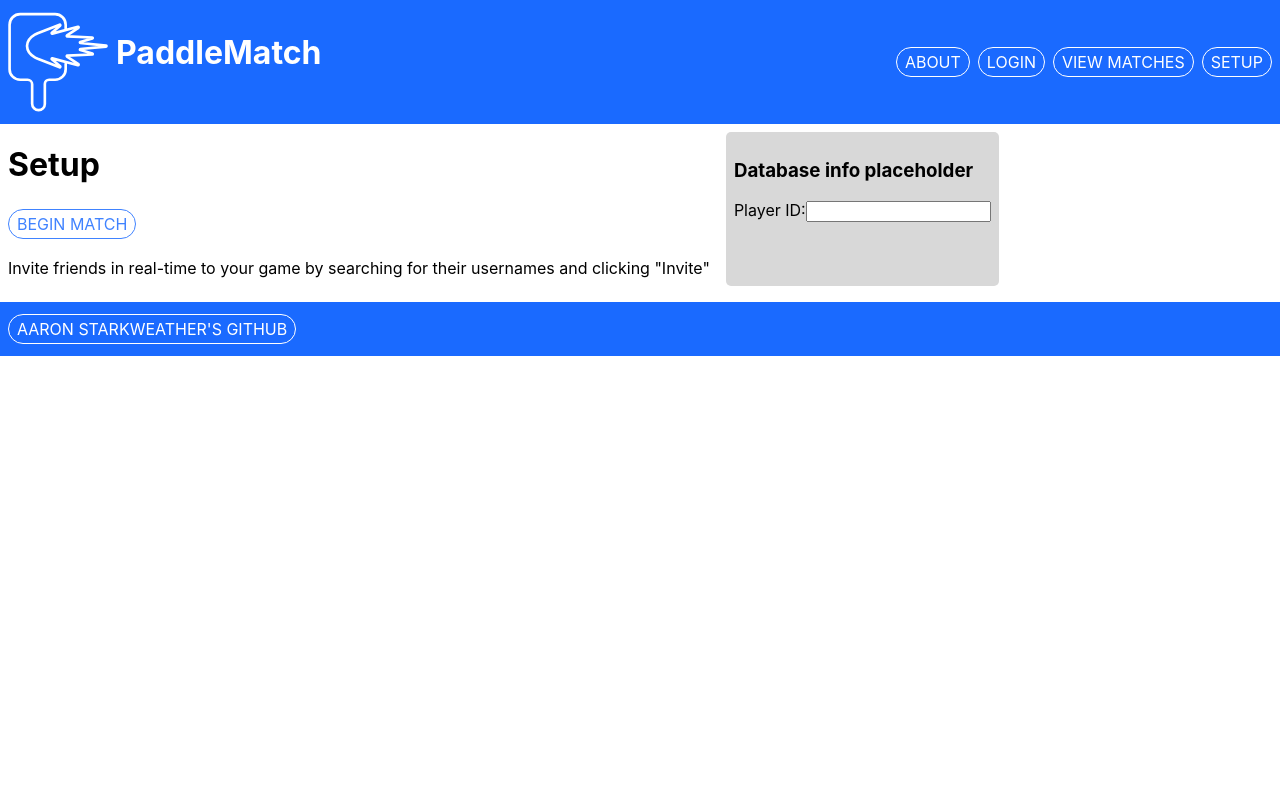
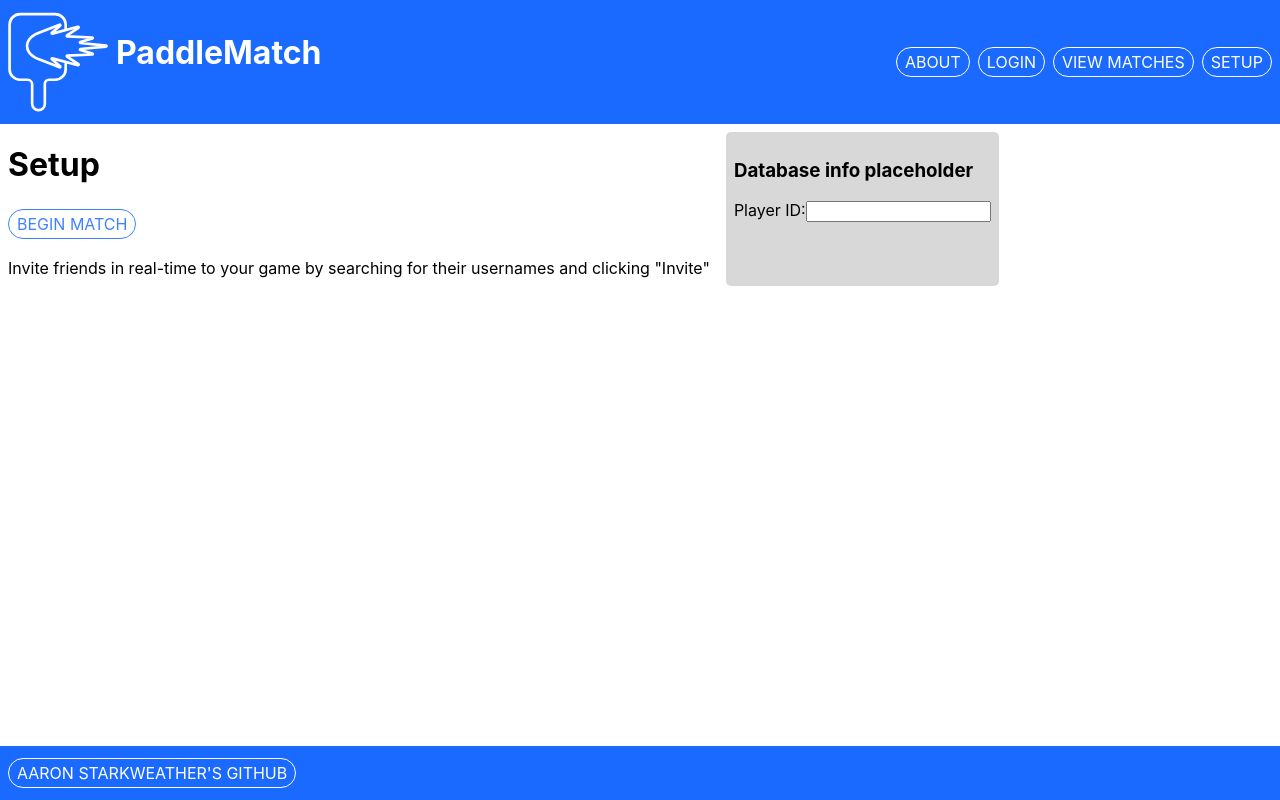
Before and after one commit to aaronstarky/startup, a React (Create React App) app in the folder my-react/: page /setup in a window 1280 px wide. Built offline with nearby package versions, Linux system fonts and the light colour scheme.

Commit message:
Finished setup page and navigation to tracking page

```diff
--- a/my-react/src/headerStyles.css
+++ b/my-react/src/headerStyles.css
@@ -19,9 +19,14 @@ svg {
     stroke: rgb(26, 106, 255);
 }
 
-
-
 nav {
     display: flex;
     gap: 8px;
 }
+
+footer {
+    position: absolute;
+    bottom: 0;
+    width: 100%;
+
+}
--- a/my-react/src/setup.js
+++ b/my-react/src/setup.js
@@ -1,10 +1,12 @@
+import { Link } from "react-router-dom";
+
 export default function Setup() {
     return (
         <div class="two-part-page">
             <div class="page-info">
                 <h1>Setup</h1>
                 <div class="interactive-button">
-                    <a class="header-link" href="track.html">BEGIN MATCH</a>
+                    <Link class="header-link" to="/track">BEGIN MATCH</Link>
                 </div>
                 <p>Invite friends in real-time to your game by searching for their usernames and clicking "Invite"</p>
             </div>
```
